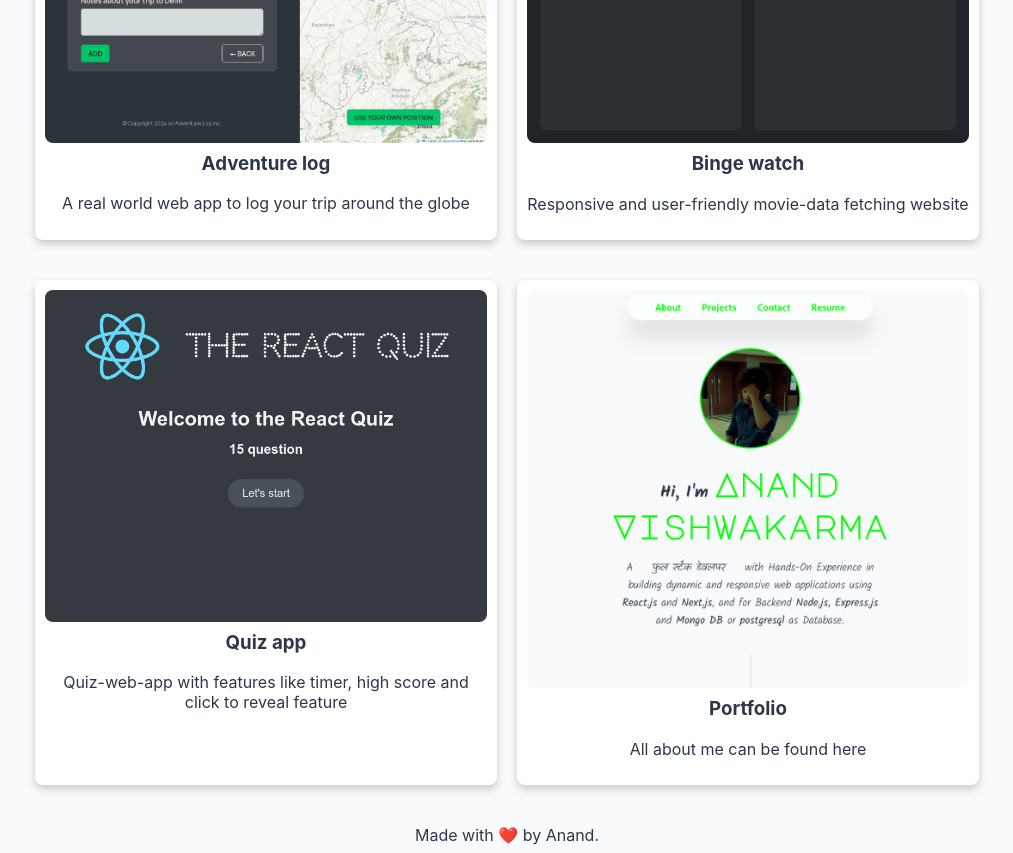
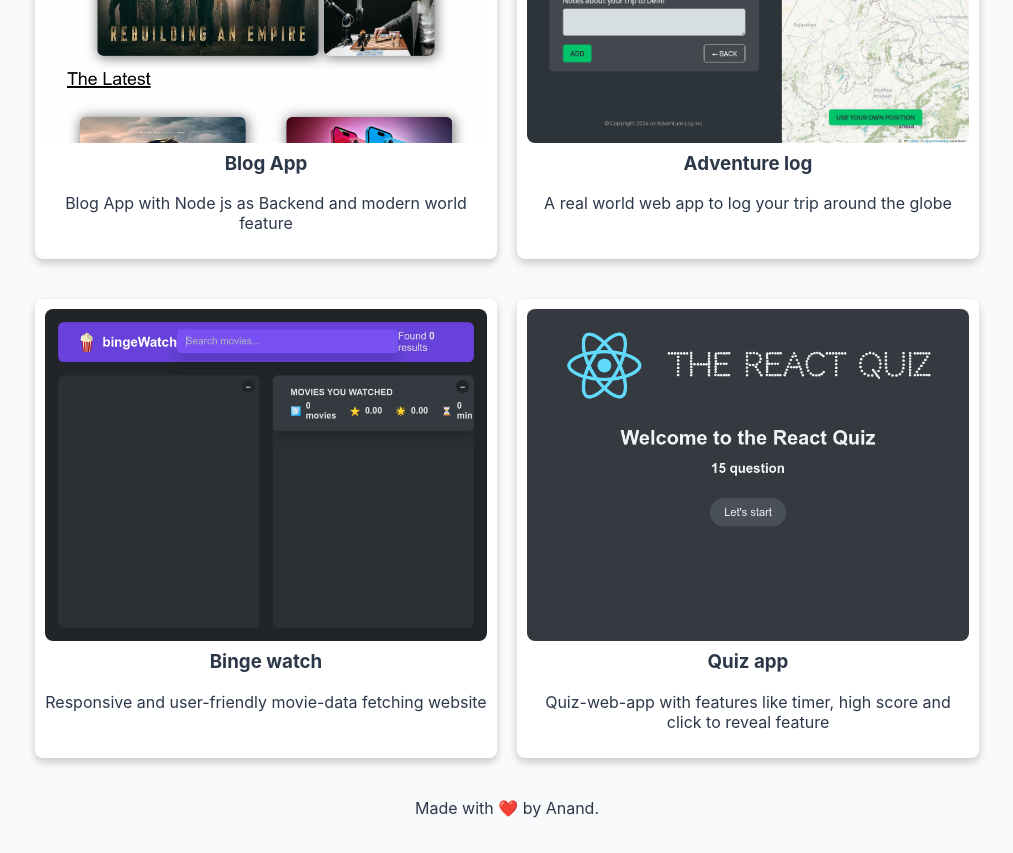
Before and after one commit to ace-cltr/portfolio, a React (Vite) app: page /projects in a window 1280 px wide. Shown: the part 400-1253 px from the top of the page, without its empty margins (133-1146 px from the left). After the commit the page ends 1226 px from the top, so only its background shows below. Built offline with nearby package versions, Linux system fonts and the light colour scheme.

Commit message:
Added new project (Blog App)

```diff
--- a/src/components/Projects.tsx
+++ b/src/components/Projects.tsx
@@ -11,6 +11,12 @@ interface Project {
 }
 
 const projects: Project[] = [
+  {
+    name: "Blog App",
+    description: "Blog App with Node js as Backend and modern world feature",
+    imageUrl: "./img/download.png",
+    githubUrl: "https://blog-app-nodejs-one.vercel.app/",
+  },
   {
     name: "Adventure log",
     description: "A real world web app to log your trip around the globe",
@@ -29,12 +35,6 @@ const projects: Project[] = [
       "Quiz-web-app with features like timer, high score and click to reveal feature ",
     imageUrl: "./img/quiz.png",
     githubUrl: "https://quiz-app-kappa-taupe.vercel.app/",
-  },
-  {
-    name: "Portfolio",
-    description: "All about me can be found here",
-    imageUrl: "./img/portSS.png",
-    githubUrl: "https://portfolio-ace.vercel.app/",
   },
 ];
 
```
Also changed, not shown: public/img/download.png (added).
